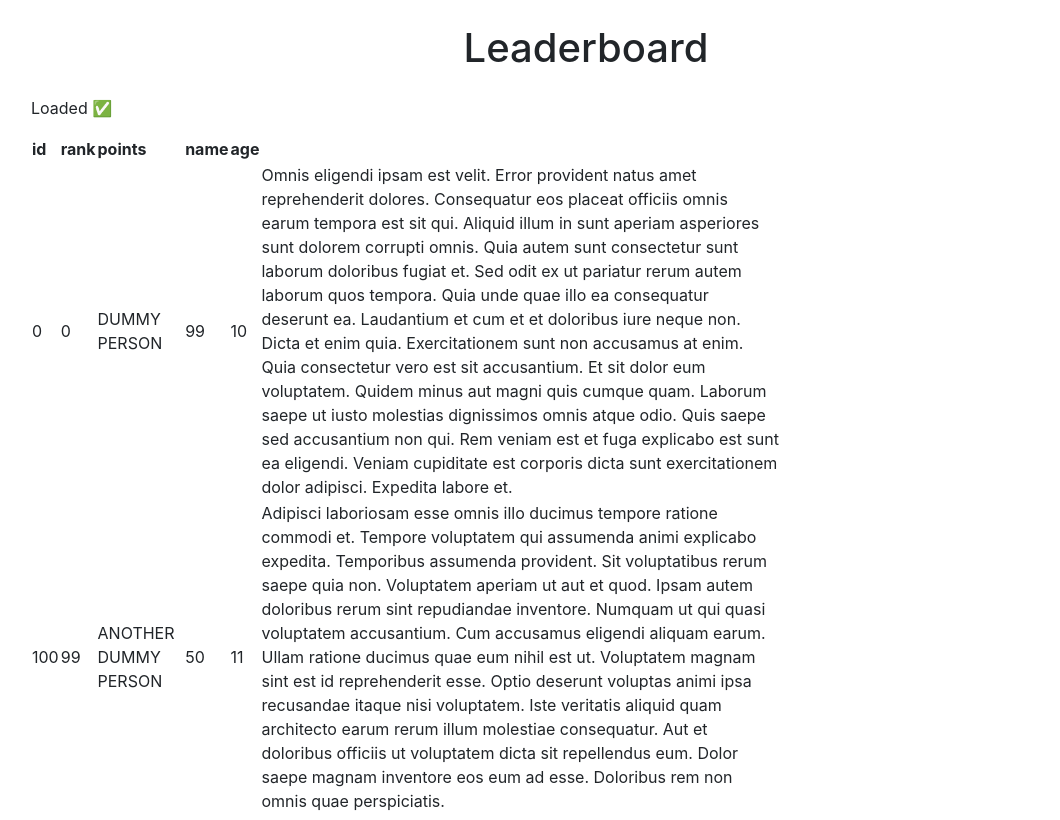
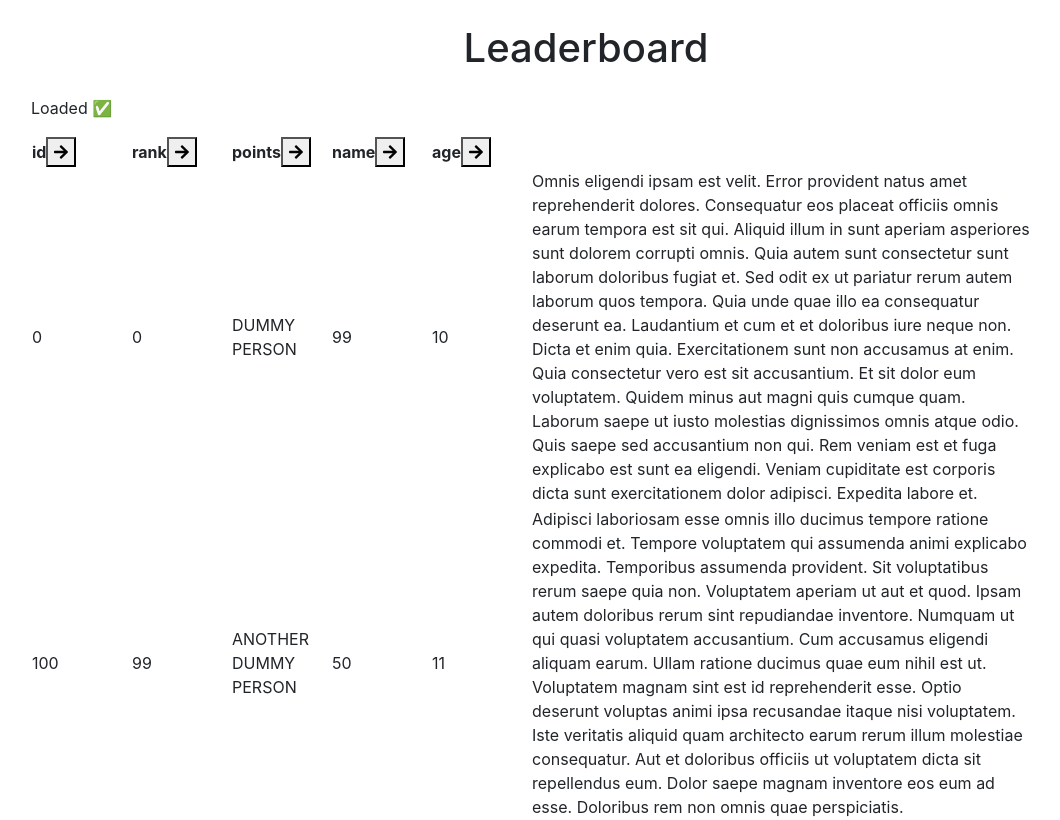
Before and after one commit to dlousa92/red-frontend-exercise, a React (Create React App) app in the folder client/: page / in a window 1280 px wide. Shown: the whole page, without its empty margins (54-1114 px from the left). Built offline with nearby package versions, Linux system fonts and the light colour scheme.

Commit message:
add a button in table header for sorting

```diff
--- a/client/src/App.js
+++ b/client/src/App.js
@@ -16,6 +16,7 @@ const App = () => {
 		// Change the order of the items when the head row item of the table gets clicked.
 		// if a column title is clicked, the records should get ordered by that key in an ascending way
 		// if it is clicked again it should toggle the sort order to be descending
+		console.log("i was clicked");
 	};
 
 	const handleOpenInfo = (record) => {
--- a/client/src/components/Table.js
+++ b/client/src/components/Table.js
@@ -1,14 +1,25 @@
 import React from "react";
 import api from "../api";
+import { FontAwesomeIcon } from "@fortawesome/react-fontawesome";
+import {
+	faArrowUp,
+	faArrowDown,
+	faArrowRight,
+} from "@fortawesome/free-solid-svg-icons";
 
 const Table = ({ records, onTitleClick, onOpenInfoClick }) => {
 	console.log(records);
 	return (
-		<table style={{ width: 750 }}>
+		<table style={{ width: 1000 }}>
 			<thead>
 				<tr>
 					{api.DATA_PROPS.map((head) => (
-						<th>{head}</th>
+						<th style={{ width: 100 }}>
+							{head}
+							<button onClick={onTitleClick}>
+								<FontAwesomeIcon icon={faArrowRight} />
+							</button>
+						</th>
 					))}
 				</tr>
 			</thead>
```
